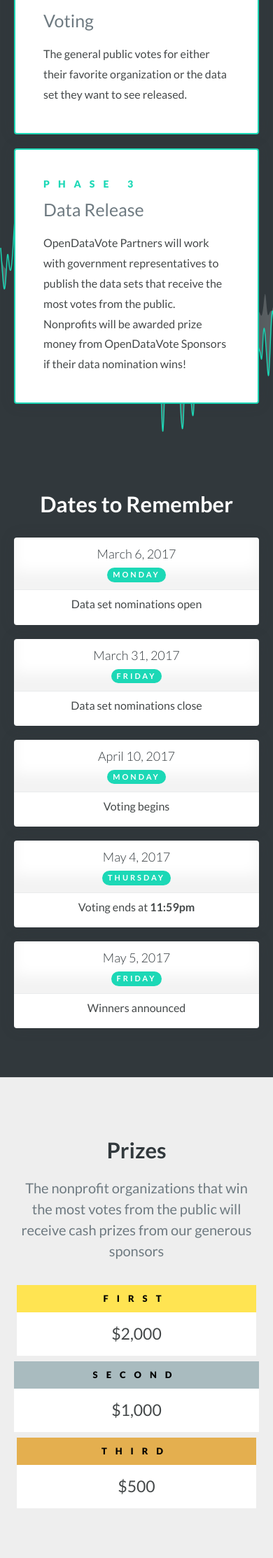
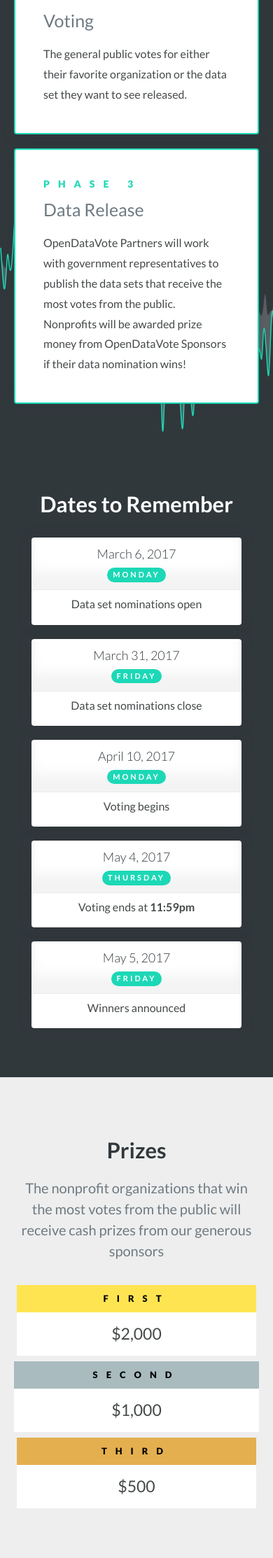
Before and after one commit to azavea/opendatavote-website, a Jekyll site: the page built from index.html, in a window 390 px wide. Shown: the part 2142-4368 px from the top of the page at 70% size. Built offline with Jekyll 4.4.1, drawn with Linux system fonts in a browser that asks for light colours; nearby versions of some CDN libraries.

Commit message:
made calendar cards smaller on mobile

```diff
--- a/_sass/components/_card.scss
+++ b/_sass/components/_card.scss
@@ -26,6 +26,8 @@
   padding: 2rem;
   border: none;
   overflow: hidden;
+  max-width: 300px;
+  margin: auto;
 
   .card-title {
     margin: -2rem;
```
